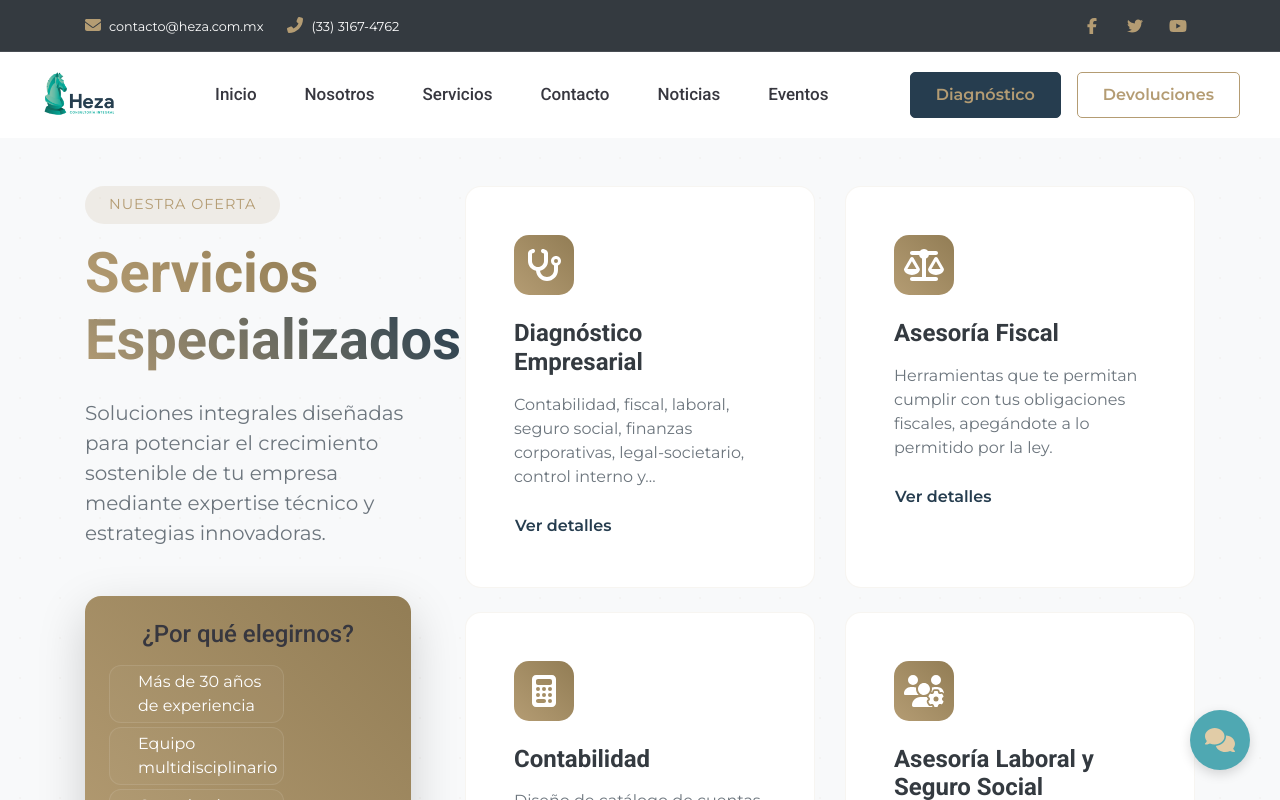
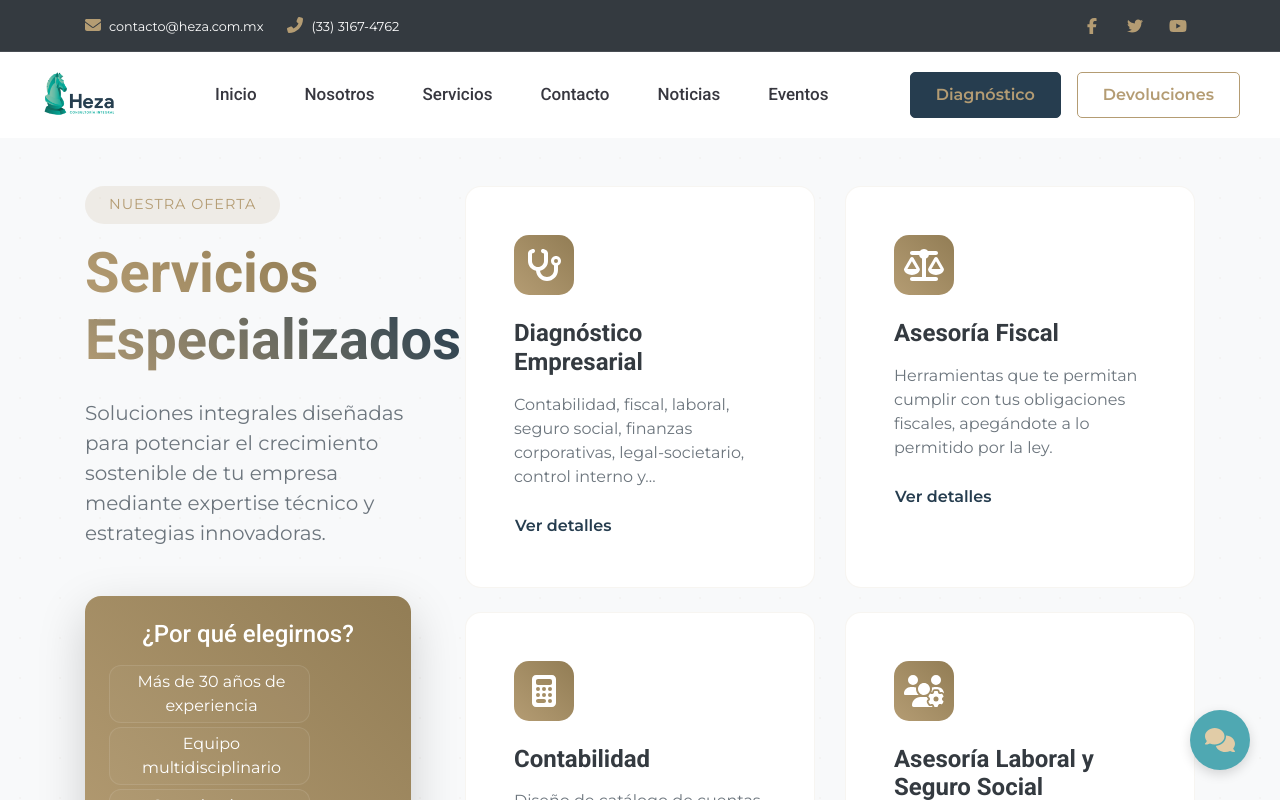
Before and after one commit to Gilbertmax/Web_Heza, a React (Create React App) app in the folder frontend/: page /servicios in a window 1280 px wide. Shown: the top 800 px of the page. Built offline with nearby package versions, Linux system fonts and the light colour scheme.

Commit message:
update
actualizacion del bostrap

```diff
--- a/frontend/src/pages/public/Services.jsx
+++ b/frontend/src/pages/public/Services.jsx
@@ -93,17 +93,17 @@ const Services = () => {
 
               <div className="d-none d-lg-block">
                 <div className="feature-highlight bg-primary-gradient rounded-4 p-4 text-white shadow-lg">
-                  <h4 className="mb-3 text-center">¿Por qué elegirnos?</h4>
+                  <h4 className="mb-3 text-center text-white">¿Por qué elegirnos?</h4>
                   <div className="row mb-3">
                         {[
                           "Más de 30 años de experiencia",
                           "Equipo multidisciplinario",
                           "Capacitaciones Constantes"
                         ].map((item, index) => (
-                          <div className="col-lg-8 mb-8 mb-lg-1" key={index}>
+                          <div className="col-lg-9 mb-9 mb-lg-1 text-center" key={index}>
                             <div className="contact-card hover-lift">
                               <div className="d-flex align-items-center p-1">
-                                <i className="fas fa-map-marker-alt fa-3x text-primary mr-4"></i>
+                                <i className="fas fa-map-marker-alt fa-3x text-primary mr-1"></i>
                                 <div>
                                   <span className="text-white mb-1">{item}</span>
                                 </div>
--- a/frontend/src/pages/public/devoluciones.jsx
+++ b/frontend/src/pages/public/devoluciones.jsx
@@ -56,7 +56,7 @@ const Devoluciones = () => {
                 ].map((benefit, index) => (
                   <div key={index} className="col-md-6">
                     <div className="specialty-card p-4 rounded-5 h-100 shadow-sm">
-                      <i className={`fas ${benefit.icon} fa-2x text-primary mb-3 `}></i>
+                      <i className={`fas ${benefit.icon} fa-2x text-primary mb-3 me-3 `}></i>
                       <h4 className="h5 mb-3 me-3">{benefit.title}</h4>
                       <p className="text-muted mb-3">{benefit.text}</p>
                     </div>
```
